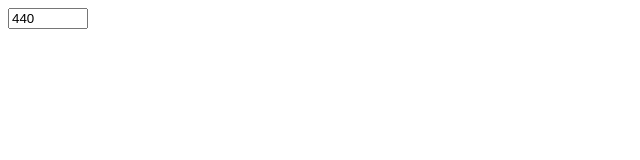
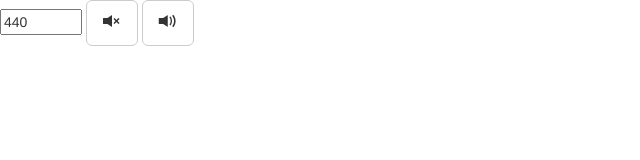
Before and after one commit to Multimedia-Orchestra/musico, a website: page public/index.html in a window 1280 px wide. Shown: the full height of the page, 0-640 px from the left. Drawn offline with nearby package versions, Linux system fonts and the light colour scheme.

Commit message:
audio on/off buttons (no behavior yet)

```diff
--- a/public/index.html
+++ b/public/index.html
@@ -13,6 +13,8 @@
         <script src="js/requireConfig.js"></script>
         <script data-main="index.js" src="js/vendor/require.js"></script>
 
+        <link rel="stylesheet" href="//netdna.bootstrapcdn.com/bootstrap/3.1.1/css/bootstrap.min.css">
+
         <style>
             body {
                 transition: background-color 0.2s;
@@ -21,8 +23,14 @@
 
     </head>
     <body>
+        <input id="freqInput" type="number" min=100 max=20000 value=440>
+        <button type="button" class="btn btn-default btn-lg" id="audioOff">
+            <span class="glyphicon glyphicon-volume-off"></span>
+        </button>
+        <button type="button" class="btn btn-default btn-lg" id="audioOn">
+            <span class="glyphicon glyphicon-volume-up"></span>
+        </button>
         <div id="freq"></div>
-        <input id="freqInput" type="number" min=100 max=20000 value=440>
         <!--[if lt IE 7]>
             <p class="chromeframe">You are using an <strong>outdated</strong> browser. Please <a href="http://browsehappy.com/">upgrade your browser</a> or <a href="http://www.google.com/chromeframe/?redirect=true">activate Google Chrome Frame</a> to improve your experience.</p>
         <![endif]-->
```
